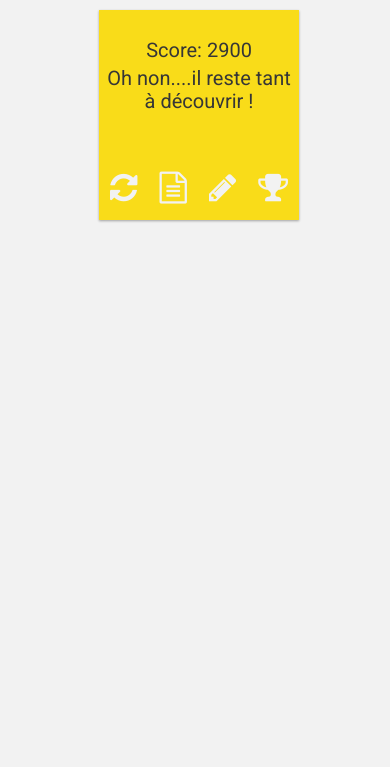
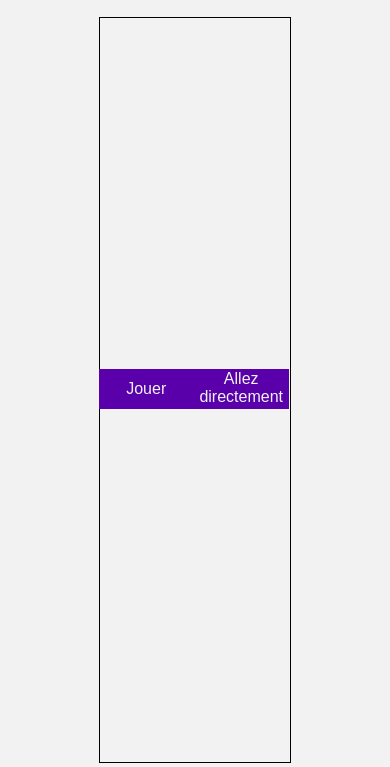
Before and after one commit to Bananaha/cv-jeu, a website: page index.html in a window 390 px wide. Shown: the part 83-850 px from the top of the page. Drawn offline with Linux system fonts and the light colour scheme.

Commit message:
creation de la function initialisant le jeu, de l'opening et des buttons démarrant le jeu ou skippant le jeu

```diff
--- a/index.html
+++ b/index.html
@@ -9,16 +9,21 @@
     <link rel="stylesheet" href="./styles/style.css">
     <link rel="stylesheet" href="./styles/modal.css">
     <link rel="stylesheet" href="./styles/rub-win.css">
+    <link rel="stylesheet" href="./styles/opening-modal.css">
   </head>
   <body>
     <header>
       <h1>Hello you</h1>
     </header>
     <main>
-      <div id="canvas-container">
+      <div id="game-container">
+        <div id="opening-modal" class="show">
+          <button id="start-game-button" type="button">Jouer</button>
+          <button id="skip-game-button"type="button">Allez directement au CV</button>
+        </div>
         <canvas id="canvas"></canvas>
-        <div id=modal-container class="hide">
-          <div id="modal">
+        <div id="end-message-modal-container" class="hide">
+          <div id="end-message-modal">
             <div id="text-container">
               <p id="score"></p>
               <p id="message"></p>
@@ -27,7 +32,7 @@
               <button id="restart" type="button"><i class="fa fa-refresh fa-2x" aria-hidden="true" title="Recommencer"></i></button>
               <button id="show-cv" type="button"><i class="fa fa-file-text-o fa-2x" aria-hidden="true" title="Aller au CV"></i></button>
               <button id="contact" type="button"><i class="fa fa-pencil fa-2x" aria-hidden="true" title="Me contacter"></i></button>
-              <button id="parts-unlocked" type="button"><i class="fa fa-trophy fa-2x" aria-hidden="true" title="Voir les records"></i></button>
+              <button id="cv-parts-unlocked" type="button"><i class="fa fa-trophy fa-2x" aria-hidden="true" title="Voir les records"></i></button>
             </div>
           </div>
         </div>
--- a/scripts/game.js
+++ b/scripts/game.js
@@ -1,7 +1,7 @@
 function Game () {
   var canvas = document.getElementById('canvas');
   canvas.width = window.innerWidth - 200;
-  canvas.height = window.innerWidth / 2;
+  canvas.height = window.innerHeight - 100;
   var ctx = canvas.getContext('2d');
 
   var canvasHeight = canvas.height;
@@ -31,22 +31,21 @@ function Game () {
     }
   };
 
-  //Affiche le score du joueur
+  // Affiche le score du joueur
   function drawText (x, y, text, fontSize, color) {
-    ctx.font = fontSize+'px Roboto';
+    ctx.font = fontSize + 'px Roboto';
     ctx.textAlign = 'left';
     ctx.fillStyle = colors.text;
     ctx.fillText(text, x, y);
   };
-  //Affiche les vies du joueur
+  // Affiche les vies du joueur
   function drawLives (source, size) {
     var img = new Image();
     img.src = source;
-    for(var i = 0 ; i < player.life ; i++) {
+    for (var i = 0; i < player.life; i++) {
       ctx.drawImage(img, 30 * i + 10, 45, size, size);
     };
   };
-
 
   function checkCollision (element1, element2) {
     var distanceX = element1.x - element2.x;
@@ -68,7 +67,7 @@ function Game () {
       handleCollision(element, elements2);
     })
   };
-  //Générer le joueur
+  // Générer le joueur
   function createPlayer () {
     return new Player({
       ctx: ctx,
@@ -80,10 +79,10 @@ function Game () {
     });
   };
 
-  //Générer des ennemis
+  // Générer des ennemis
   function createEnnemies (date, speedCoeff) {
-    //si aucun ennemie n'a été créé, créer un ennemi sinon comparer la date de la dernière frame à la date de création du dernier ennemi pour en générer un nouveau
-    if(ennemies.length === 0 || date - ennemies[ennemies.length -1].creationDate > 800) {
+    // si aucun ennemie n'a été créé, créer un ennemi sinon comparer la date de la dernière frame à la date de création du dernier ennemi pour en générer un nouveau
+    if (ennemies.length === 0 || date - ennemies[ennemies.length - 1].creationDate > 800) {
       ennemiesCounter++;
       ennemies.push(new Ennemy(speedCoeff, {
         ctx: ctx,
@@ -95,9 +94,9 @@ function Game () {
       }));
     }
   };
-  //Générateur de munitions
+  // Générateur de munitions
   function launchAmmo (array, x, y, direction, date, delay) {
-    if(!date || Date.now() - date >= delay) {
+    if (!date || Date.now() - date >= delay) {
       date = Date.now();
       array.push(new Ammo(x, y, direction, {
         ctx: ctx,
@@ -106,9 +105,9 @@ function Game () {
     }
     return date;
   };
-  //Vider les tableaux ennemis, ammos & bosses des objets hors canvas ou avec life === 0
+  // Vider les tableaux ennemis, ammos & bosses des objets hors canvas ou avec life === 0
   function withoutDeads (array) {
-    return array.filter(function(element) {
+    return array.filter(function (element) {
       return element.x <= canvasWidth + element.radius && element.x >= -element.radius && element.life > 0;
     });
   };
@@ -116,14 +115,14 @@ function Game () {
   function draw () {
     var lastFrameDate = Date.now();
     ctx.clearRect(0, 0, canvasWidth, canvasHeight);
-    //Gérer la collision player vs Ennemis
+    // Gérer la collision player vs Ennemis
     handleCollision(player, ennemies);
-    //Gérer la collision player vs ammo ennemis
+    // Gérer la collision player vs ammo ennemis
     handleCollision(player, allAmmos.boss);
-    //Gérer la collision munitions vs Ennemies
+    // Gérer la collision munitions vs Ennemies
     handleListCollision(allAmmos.player, ennemies);
-    //Gérer la collission munitions vs Boss
-    if(bosses.length > 0) {
+    // Gérer la collission munitions vs Boss
+    if (bosses.length > 0) {
       handleListCollision(allAmmos.player, bosses);
     };
     // les munitions et ennemies disparaissent dès qu'ils quittent le canvas ou lorsqu'il y a collision.
@@ -132,9 +131,9 @@ function Game () {
     allAmmos.boss = withoutDeads(allAmmos.boss);
     // // le boss disparait dès que sa vie est à 0 et les ennemies sont créés à nouveau.
     bosses = withoutDeads(bosses);
-    //Tant que le joueur a au moins 1 vie, le joueur et les munitions sont générées
-    if(player.life >= 1) {
-      allAmmos.player.forEach(function(ammo) {
+    // Tant que le joueur a au moins 1 vie, le joueur et les munitions sont générées
+    if (player.life >= 1) {
+      allAmmos.player.forEach(function (ammo) {
         ammo.render();
       });
       player.render();
@@ -143,11 +142,11 @@ function Game () {
       allAmmos.player = [];
     }
     // le boss apparait après x ennemis générés
-    if(ennemiesCounter === 5 || ennemiesCounter === 10 || ennemiesCounter === 15 || ennemiesCounter === 20) {
+    if (ennemiesCounter === 5 || ennemiesCounter === 10 || ennemiesCounter === 15 || ennemiesCounter === 20) {
       // on fait apparaitre le boss
-      if(createBoss === false) {
+      if (createBoss === false) {
         var shotSpeed = 400;
-        if(ennemiesCounter >= 20) {
+        if (ennemiesCounter >= 20) {
           shotSpeed = 150;
         } else if (ennemiesCounter >= 15) {
           shotSpeed = 200;
@@ -190,27 +189,27 @@ function Game () {
       }
     }
     // dès que le palier est atteint, on arrête la production d'ennemis mais on continue le rendu des ennemis déjà générés.
-    if (bosses.length === 0){
+    if (bosses.length === 0) {
       createEnnemies(lastFrameDate, gameStage);
       createBoss = false;
     } else {
-      bosses.forEach(function(boss) {
+      bosses.forEach(function (boss) {
         boss.render();
       });
     }
-    allAmmos.boss.forEach(function(ammo) {
+    allAmmos.boss.forEach(function (ammo) {
       ammo.render();
     });
-    ennemies.forEach(function(ennemy) {
+    ennemies.forEach(function (ennemy) {
       ennemy.render();
     });
 
-    //Affiche le score et la nombre de vies de la partie en cours
-    drawText(10, 30, 'Score: '+ newScore.score, 16, colors.text);
+    // Affiche le score et la nombre de vies de la partie en cours
+    drawText(10, 30, 'Score: ' + newScore.score, 16, colors.text);
     drawLives(img.heart, 20);
 
-    //Modal en cas de partie perdue
-    if(player.life <= 0) {
+    // Modal en cas de partie perdue
+    if (player.life <= 0) {
       showEndMessage({
         canvasWidth: canvasWidth,
         canvasHeight: canvasHeight,
@@ -218,8 +217,8 @@ function Game () {
         textKey: 'lose'
       });
     }
-    //Modal lorsque le jeu est gagné
-    if(gameStage === 5 && bosses.length === 0) {
+    // Modal lorsque le jeu est gagné
+    if (gameStage === 5 && bosses.length === 0) {
       showEndMessage({
         canvasWidth: canvasWidth,
         canvasHeight: canvasHeight,
@@ -228,7 +227,7 @@ function Game () {
       });
     }
 
-    if(player.life <= 0 || (gameStage === 5 && bosses.length === 0)) {
+    if (player.life <= 0 || (gameStage === 5 && bosses.length === 0)) {
       cancelAnimationFrame(raf);
     } else {
       raf = window.requestAnimationFrame(draw);
@@ -236,6 +235,7 @@ function Game () {
   };
 
   this.start = function () {
+    console.log('game init');
     allAmmos = {
       player: [],
       boss: []
@@ -253,5 +253,4 @@ function Game () {
     player = createPlayer();
     draw();
   }
-
 };
--- a/scripts/player.js
+++ b/scripts/player.js
@@ -1,13 +1,13 @@
-//Constructeur du joueur
+//  Constructeur du joueur
 function Player (config) {
-  var shotDate = undefined;
-  //Défini la position initiale du joueur
+  var shotDate;
+  //  Défini la position initiale du joueur
   this.radius = 40;
   this.x = this.radius * 2;
   this.y = config.canvasHeight / 2;
   this.context = config.ctx;
 
-  //Défini si la forme s'affiche
+  // Défini si la forme s'affiche
   this.life = 1;
   this.render = function () {
     this.context.beginPath();
@@ -17,35 +17,35 @@ function Player (config) {
     this.context.closePath();
     checkEvents.apply(this);
   };
-  //Vitesse de déplacement
+  // Vitesse de déplacement
   this.speed = config.speed;
-  //Gestion des déplacements latéraux
+  // Gestion des déplacements latéraux
   function goUp () {
-    if(this.y <= 0 + this.radius) {
+    if (this.y <= 0 + this.radius) {
       return;
     }
     this.y -= this.speed;
   }
 
   function goDown () {
-    if(this.y >= config.canvasHeight - this.radius) {
+    if (this.y >= config.canvasHeight - this.radius) {
       return;
     }
     this.y += this.speed;
   }
 
-  function checkEvents() {
-    if(pressedKeys.ArrowUp) {
+  function checkEvents () {
+    if (pressedKeys.ArrowUp) {
       goUp.apply(this);
     }
-    if(pressedKeys.ArrowDown) {
+    if (pressedKeys.ArrowDown) {
       goDown.apply(this);
     }
-    if(pressedKeys.Shift) {
+    if (pressedKeys.Shift) {
       shotDate = config.launchAmmo(config.allAmmos.player, this.x, this.y, -1, shotDate, 500);
     }
   };
-  this.removeLife = function() {
+  this.removeLife = function () {
     this.life -= 1;
   };
 };
--- a/scripts/script.js
+++ b/scripts/script.js
@@ -6,60 +6,85 @@ var colors = {
   text: '#505050'
 };
 var pressedKeys = {};
-//Event listeners sur les touches du clavier et souris
-window.addEventListener('keydown', function(event){
+
+// Boutons des modals
+var restartButton = document.getElementById('restart');
+var cvPartsUnlockedButton = document.getElementById('cv-parts-unlocked');
+var showCvButton = document.getElementById('show-cv');
+var contactButton = document.getElementById('contact');
+var openingModal = document.getElementById('opening-modal');
+var endMessageModalContainer = document.getElementById('end-message-modal-container');
+var startGameButton = document.getElementById('start-game-button');
+var skipGameButton = document.getElementById('skip-game-button');
+
+// Event listeners sur les touches du clavier et souris
+window.addEventListener('keydown', function (event) {
   event.preventDefault();
   pressedKeys[event.key] = true;
 });
-window.addEventListener('keyup', function(event){
+window.addEventListener('keyup', function (event) {
   event.preventDefault();
   pressedKeys[event.key] = false;
+});
+window.addEventListener('load', showOpeningModal);
+cvPartsUnlockedButton.addEventListener('click', function (event) {
+  event.preventDefault();
+  var cvPartsContainer = document.getElementById('rub-win');
+  cvPartsContainer.style.width = game.getSize().canvasWidth + 'px';
+  cvPartsContainer.style.height = game.getSize().canvasHeight + 'px';
+  cvPartsContainer.className = 'show';
+});
+window.addEventListener('load', function () {
+  showOpeningModal();
+});
+
+function translateY (element) {
+  element.style.transform = 'translateY(' + game.getSize().canvasHeight + 'px)';
+}
+startGameButton.addEventListener('click', function () {
+  translateY(startGameButton);
+  translateY(skipGameButton);
+  setTimeout(function () {
+    openingModal.className = 'hide';
+    game.start()
+  }, 1000);
+});
+
+skipGameButton.addEventListener('click', function () {
+  translateY(startGameButton);
+  translateY(skipGameButton);
+});
+
+// Relance une partie
+restartButton.addEventListener('click', function (event) {
+  event.preventDefault();
+  endMessageModalContainer.className = 'hide';
+  game.start();
 });
 
 var game = new Game();
 
-//Boutons de la modal
-var restartButton = document.getElementById('restart');
-var partsUnlockedButton = document.getElementById('parts-unlocked');
-var showCvButton = document.getElementById('show-cv');
-var contactButton = document.getElementById('contact');
-
-
-//Génère une position X aléatoire
+// Génère une position X aléatoire
 function random (min, max) {
   return Math.random() * ((max - min) - min) + min;
-}
+};
 
-//Créer une modal
+// Créer une modal
 function showEndMessage (config) {
   var textMessage = {
     win: 'Awesome ! Vous avez réussi',
     lose: 'Oh non....il reste tant à découvrir !'
   };
-  var modalContainer = document.getElementById('modal-container');
-  modalContainer.style.width = config.canvasWidth + 'px';
-  modalContainer.style.height = config.canvasHeight + 'px';
   var scoreParagraph = document.getElementById('score');
   var messageParagraph = document.getElementById('message');
-
+  endMessageModalContainer.style.width = config.canvasWidth + 'px';
+  endMessageModalContainer.style.height = config.canvasHeight + 'px';
   scoreParagraph.innerHTML = 'Score: ' + config.newScore.score;
   messageParagraph.innerHTML = textMessage[config.textKey];
-  modalContainer.className = 'show';
+  endMessageModalContainer.className = 'show';
 };
 
-partsUnlockedButton.addEventListener('click', function(event) {
-  event.preventDefault();
-  var cvPartsContainer = document.getElementById('rub-win');
-  cvPartsContainer.style.width = game.getSize().canvasWidth + 'px';
-  console.log(game.getSize().canvasWidth);
-  cvPartsContainer.style.height = game.getSize().canvasHeight + 'px';
-  cvPartsContainer.className = 'show';
-});
-
-// Relance une partie
-restartButton.addEventListener('click', function(event) {
-  event.preventDefault();
-  game.start();
-});
-
-game.start();
+function showOpeningModal () {
+  openingModal.style.width = game.getSize().canvasWidth + 'px';
+  openingModal.style.height = game.getSize().canvasHeight + 'px';
+};
--- a/styles/modal.css
+++ b/styles/modal.css
@@ -1,4 +1,6 @@
-#modal-container {
+#FF0013, #FF9713, #FFE213, #2DCE13, #47C6FF, #5900AB;
+
+#end-message-modal-container {
   position: absolute;
   background-color: rgba(255, 255, 255, 0.58);
   margin-top: 20px;
@@ -7,7 +9,7 @@
   align-items: center;
 }
 
-#modal {
+#end-message-modal {
   background-color: #f9dc19;
   width: 400px;
   height: 200px;
@@ -30,11 +32,11 @@
 
 button {
   height: 40px;
-  background-color: rgba(255, 255, 255, 0);
+  background: #5900AB;
   border: none;
   vertical-align: middle;
   color: #F2F2F2;
-  transition: all .5s ease-in-out;
+  transition: all 2s ease;
 }
 
 button:hover, button:active, button:focus  {
@@ -42,7 +44,7 @@ button:hover, button:active, button:focus  {
 }
 
 button:hover {
-  color: #363636;
+  background: #47C6FF;
 }
 
 
--- /dev/null
+++ b/styles/opening-modal.css
@@ -0,0 +1,12 @@
+#opening-modal {
+  position: absolute;
+  margin-top: 20px;
+  top: 0;
+  justify-content: space-around;
+  align-items: center;
+  overflow: hidden
+}
+
+#opening-modal button {
+  width: 200px;
+}
--- a/styles/style.css
+++ b/styles/style.css
@@ -67,7 +67,7 @@ li {
   min-width: 300px;
 }
 
-#canvas-container {
+#game-container {
   position: relative;
 }
 
@@ -78,15 +78,3 @@ li {
 .row ul {
   width: 50%;
 }
-
-.hiddenLeft {
-  transform: translateX(-1000px);
-}
-
-.hiddenRight {
-  transform: translateX(1000px);
-}
-
-.enter-in {
-  transform: translateX(0px)
-}
```
Also changed, not shown: package.json (added, +24 -0 lines), scripts/ammo.js (+5 -5 lines), scripts/boss.js (+10 -10 lines), scripts/ennemy.js (+7 -7 lines), .eslintrc.js (added), 5 other files. Lines whose indentation alone changed are shown as unchanged.
